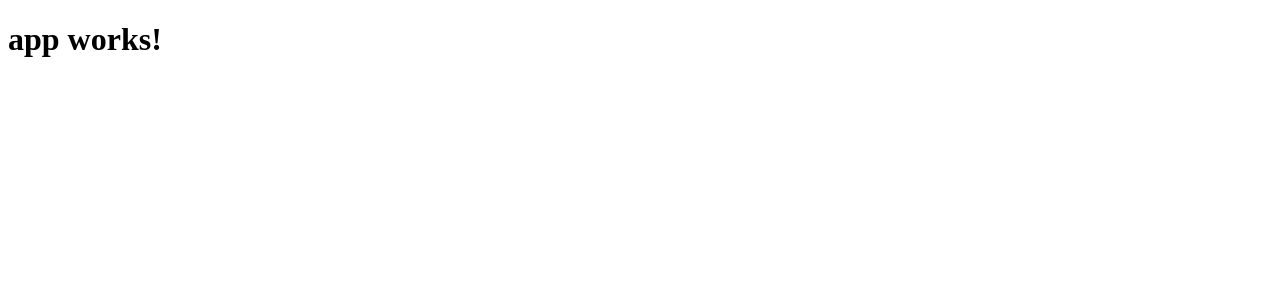
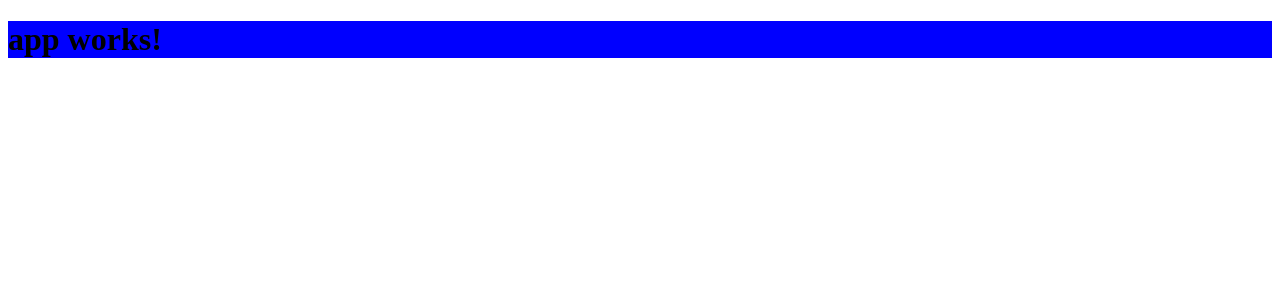
Before and after one commit to pure180/ph-ng, an Angular app: page / in a window 1280 px wide. Shown: the top 300 px of the page. Built offline with nearby package versions, Linux system fonts and the light colour scheme.

Commit message:
[cli]: use scss instead of css

```diff
--- a/src/app/app.component.ts
+++ b/src/app/app.component.ts
@@ -3,7 +3,7 @@ import { Component } from '@angular/core';
 @Component({
   selector: 'app-root',
   templateUrl: './app.component.html',
-  styleUrls: ['./app.component.css']
+  styleUrls: ['./app.component.scss']
 })
 export class AppComponent {
   title = 'app works!';
--- a/src/styles.css
+++ b/src/styles.scss
@@ -1 +1,7 @@
 /* You can add global styles to this file, and also import other style files */
+
+body {
+    h1 {
+        background-color: blue;
+    }
+}
```
Also changed, not shown: .angular-cli.json, src/app/app.component.css (deleted), src/app/app.component.scss (added).
